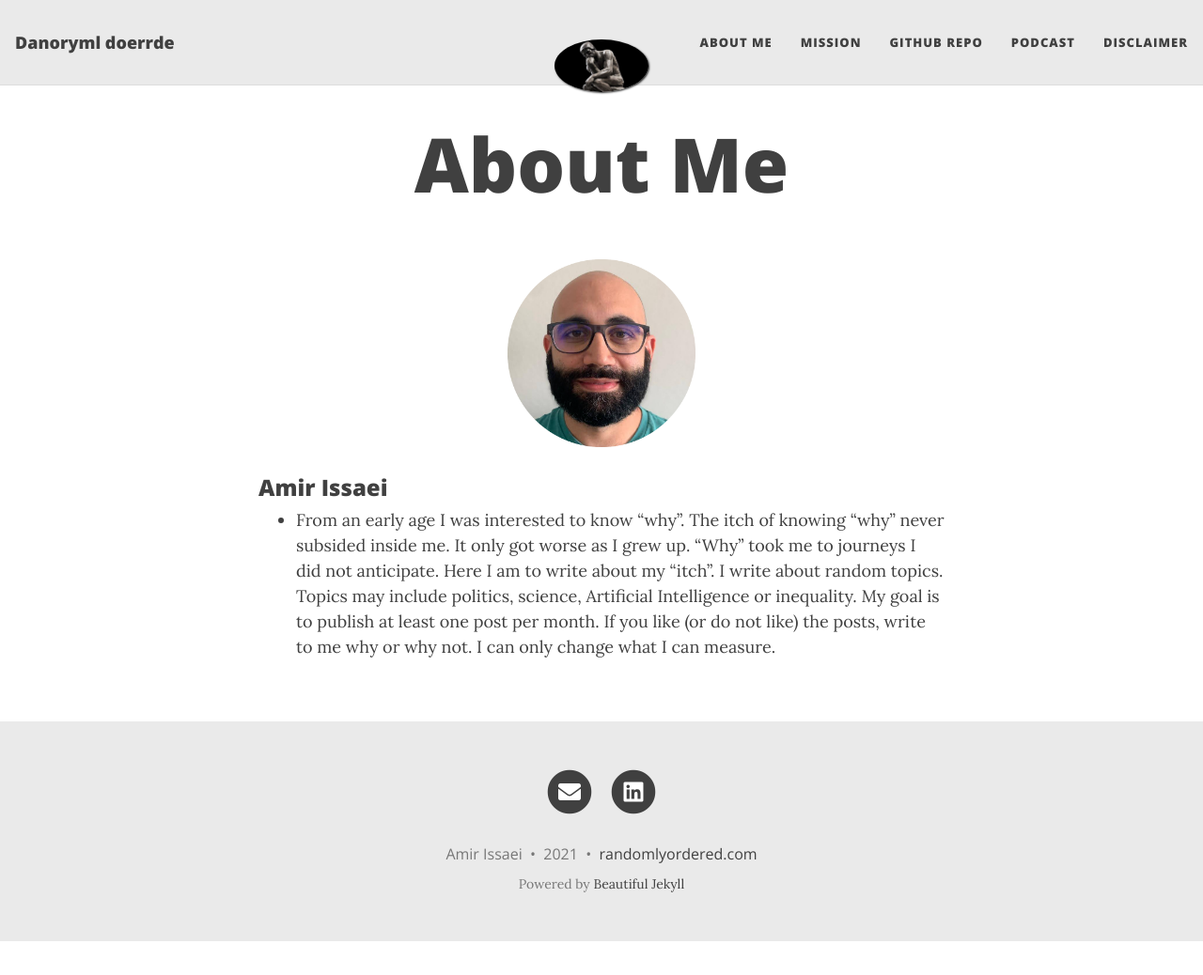
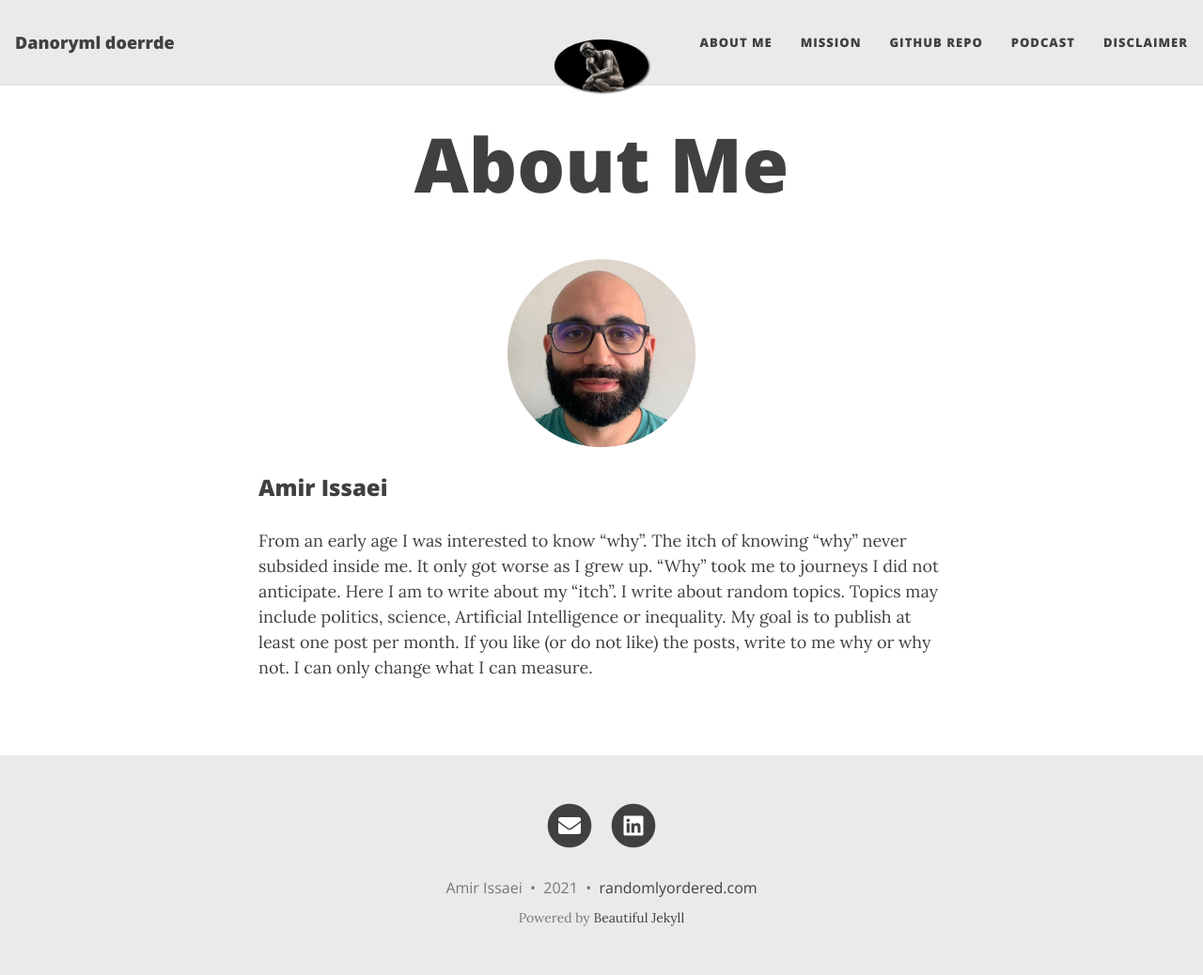
Before and after one commit to aissaei/randomlyordered.github.io, a Jekyll site: the page built from aboutme.md, in a window 1280 px wide and 1038 px high. Shown: the whole window at 94% size. Built offline with Jekyll 4.4.1, drawn with Linux system fonts in a browser that asks for light colours; nearby versions of some CDN libraries.

```diff
--- a/aboutme.md
+++ b/aboutme.md
@@ -7,4 +7,4 @@
 
 ### Amir Issaei
 
-- From an early age I was interested to know "why". The itch of knowing "why" never subsided inside me. It only got worse as I grew up. "Why" took me to journeys I did not anticipate. Here I am to write about my "itch". I write about random topics. Topics may include politics, science, Artificial Intelligence or inequality. My goal is to publish at least one post per month. If you like (or do not like) the posts, write to me why or why not. I can only change what I can measure.
+From an early age I was interested to know "why". The itch of knowing "why" never subsided inside me. It only got worse as I grew up. "Why" took me to journeys I did not anticipate. Here I am to write about my "itch". I write about random topics. Topics may include politics, science, Artificial Intelligence or inequality. My goal is to publish at least one post per month. If you like (or do not like) the posts, write to me why or why not. I can only change what I can measure.
```
